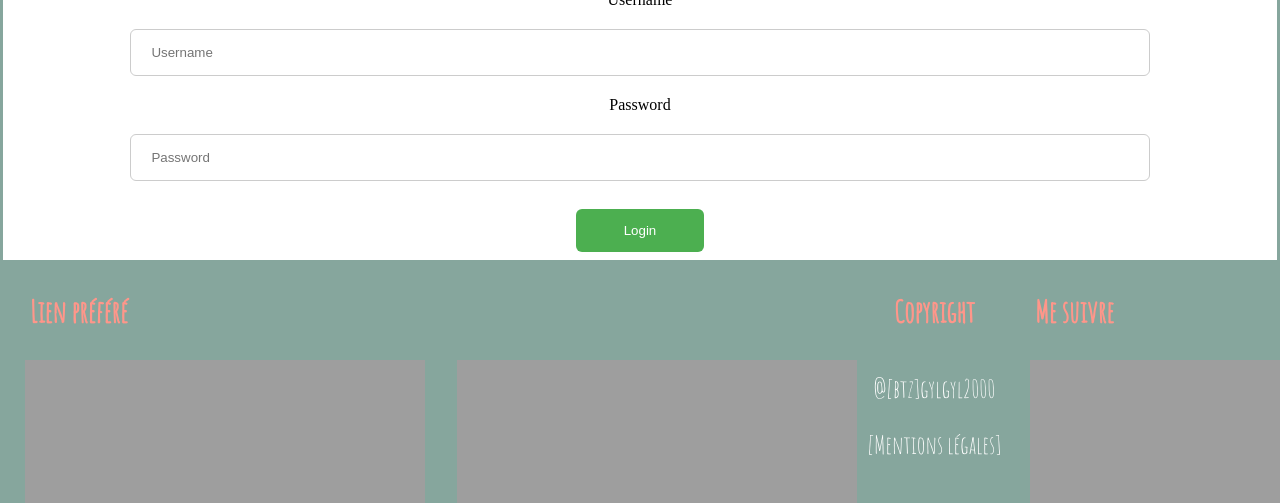
After one commit to juliusDum/dinamisation-projet-1-php, a PHP site: page /page/home.php in a window 1280 px wide; the page is wider, and only the part inside the window is pictured. The commit adds this page. Shown: the part 727-1230 px from the top of that part. Run offline with PHP 8.4, Linux system fonts and the light colour scheme.

Commit message:
home page

```diff
--- a/asset/style.css
+++ b/asset/style.css
@@ -706,3 +706,65 @@ footer a:hover{
     margin: 0 auto;
     text-align: center;
 }
+
+/*form login*/
+/* Bordered form */
+.login{
+    border: 3px solid #86A69D;
+  }
+  .logcontainer{
+      text-align: center;
+  }
+
+  /* Full-width inputs */
+  input[type=text], input[type=password] {
+    display: flex;
+    width: 80%;
+    padding: 15px 20px;
+    margin: 20px auto;
+    border: 1px solid #ccc;
+    border-radius: 6px;
+    box-sizing: border-box;
+  }
+
+  /* Set a style for all buttons */
+  button {
+    background-color: #4CAF50;
+    color: white;
+    padding: 14px 20px;
+    margin: 8px 0;
+    border: none;
+    cursor: pointer;
+    border-radius: 6px;
+    width: 10%;
+  }
+
+  /* Add a hover effect for buttons */
+  button:hover {
+    opacity: 0.8;
+  }
+
+
+
+  /* Center the avatar image inside this container */
+  .imgcontainer {
+    text-align: center;
+    margin: 24px 0 12px 0;
+  }
+
+  /* Avatar image */
+  img.avatar {
+    width: 40%;
+    border-radius: 50%;
+  }
+
+  /* Change styles for span and cancel button on extra small screens */
+  @media screen and (max-width: 300px) {
+    span.psw {
+      display: block;
+      float: none;
+    }
+    .cancelbtn {
+      width: 100%;
+    }
+  }
--- a/layout/header.php
+++ b/layout/header.php
@@ -1,10 +1,11 @@
 <header>
             <nav>
                 <ul class="navbar">
-                    <li><a href="../page/index.php">A propos</a></li>
+                    <li><a href="../page/home.php">Home</a></li>
+                    <li><a href="../index.php">A propos</a></li>
                     <li><a href="../page/portfolio.php">Portfolio</a></li>
-                    <li><a href="article.php">Article</a></li>
-                    <li><a href="contact.php">Contact</a></li>
+                    <li><a href="../page/article.php">Article</a></li>
+                    <li><a href="../page/contact.php">Contact</a></li>
                 </ul>
             </nav>
           <h1 class="big_title">Roquet Raccoon</h1>
--- /dev/null
+++ b/page/home.php
@@ -0,0 +1,19 @@
+<?php include('../layout/head.php'); ?>
+<?php include('../layout/header.php'); ?>
+ <form class='login' action="action_page.php" method="post">
+   <div class="imgcontainer">
+     <img src="https://media2.giphy.com/media/D8b6BVfuRZjUY/giphy.gif?cid=ecf05e4769c38a540255f1b6ac2a3f6fd3fc4b4be51b32e2&rid=giphy.gif" alt="Avatar" class="avatar">
+   </div>
+
+   <div class="logcontainer">
+     <label for="uname">Username</label>
+     <input type="text" placeholder="Username" name="uname" required>
+
+     <label for="psw">Password</label>
+     <input type="password" placeholder="Password" name="psw" required>
+
+     <button type="submit">Login</button>
+   </div>
+ </form>
+ </body>
+<?php include('../layout/footer.php'); ?>
```
Also changed, not shown: index.php (added, +13 -0 lines), page/index.php (deleted, +0 -13 lines), etoiles-2.jpg (added), image-0.jpg (added), image-1.jpg (renamed from page/image-1.jpg), layout/linkedin.png (deleted), 3 other files.
